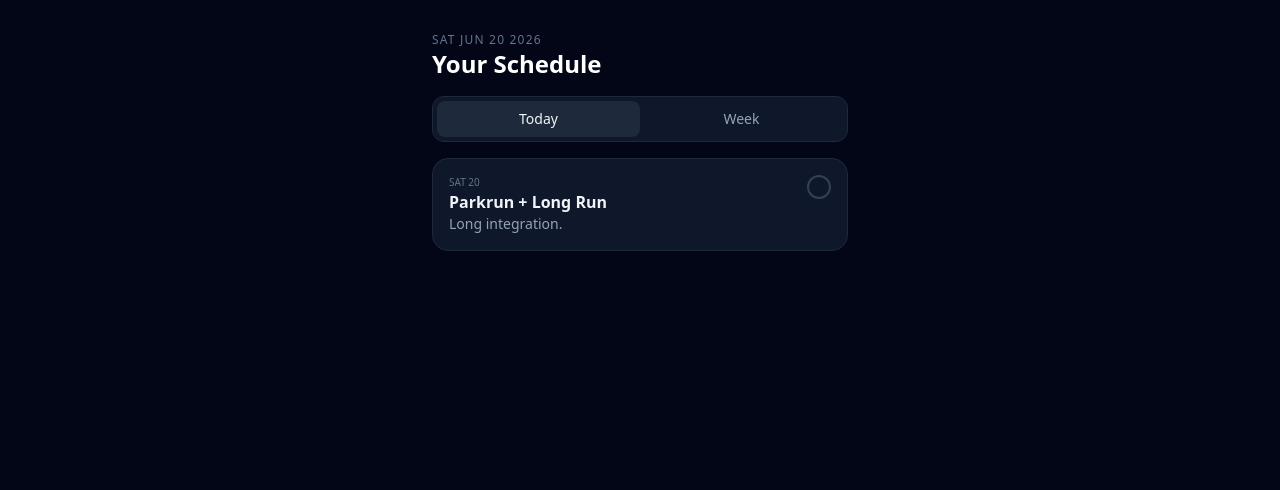
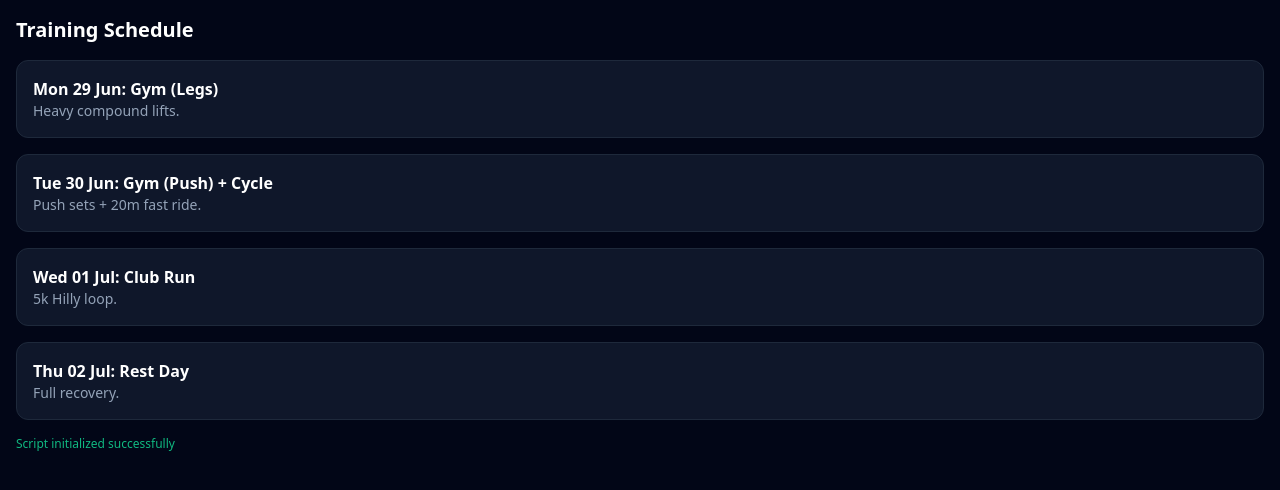
Before and after one commit to petejsoper/Training-Plan, a plain HTML site: page index.html in a window 1280 px wide. Drawn offline with nearby package versions, Linux system fonts and the light colour scheme.

Commit message:
Update index.html

```diff
--- a/index.html
+++ b/index.html
@@ -2,94 +2,36 @@
 <html lang="en">
 <head>
   <meta charset="UTF-8">
-  <meta name="viewport" content="width=device-width, initial-scale=1.0, maximum-scale=1.0, user-scalable=no">
-  <meta name="apple-mobile-web-app-capable" content="yes">
-  <title>Training App</title>
+  <meta name="viewport" content="width=device-width, initial-scale=1.0">
+  <title>Training</title>
   <script src="https://cdn.tailwindcss.com"></script>
 </head>
-<body class="bg-slate-950 text-slate-100 font-sans">
-  <div class="min-h-screen p-4 max-w-md mx-auto">
-    <header class="my-4">
-      <p id="date-display" class="text-xs text-slate-500 uppercase tracking-widest">Loading...</p>
-      <h1 class="text-2xl font-bold text-white">Your Schedule</h1>
-    </header>
+<body class="bg-slate-950 text-white p-4">
+  <h1 class="text-xl font-bold mb-4">Training Schedule</h1>
 
-    <div class="bg-slate-900 p-1 rounded-xl flex mb-4 border border-slate-800">
-      <button onclick="setView('today')" class="w-1/2 py-2 text-sm bg-slate-800 rounded-lg">Today</button>
-      <button onclick="setView('week')" class="w-1/2 py-2 text-sm text-slate-400">Week</button>
+  <div id="app" class="space-y-4">
+    <div class="bg-slate-900 p-4 rounded-xl border border-slate-800">
+      <h2 class="font-bold">Mon 29 Jun: Gym (Legs)</h2>
+      <p class="text-sm text-slate-400">Heavy compound lifts.</p>
     </div>
-
-    <main id="container" class="space-y-3"></main>
+    <div class="bg-slate-900 p-4 rounded-xl border border-slate-800">
+      <h2 class="font-bold">Tue 30 Jun: Gym (Push) + Cycle</h2>
+      <p class="text-sm text-slate-400">Push sets + 20m fast ride.</p>
+    </div>
+    <div class="bg-slate-900 p-4 rounded-xl border border-slate-800">
+      <h2 class="font-bold">Wed 01 Jul: Club Run</h2>
+      <p class="text-sm text-slate-400">5k Hilly loop.</p>
+    </div>
+    <div class="bg-slate-900 p-4 rounded-xl border border-slate-800">
+      <h2 class="font-bold">Thu 02 Jul: Rest Day</h2>
+      <p class="text-sm text-slate-400">Full recovery.</p>
+    </div>
   </div>
 
   <script>
-    const PLAN_START = new Date(2026, 5, 29);
-    let storage = JSON.parse(localStorage.getItem('tr_prog')) || {};
-    let view = 'today';
-    let anchor = new Date();
-
-    const plan = {
-      "Mon": { title: "Gym (Legs)", desc: "Heavy compound lifts." },
-      "Tue": { title: "Gym (Push) + Cycle", desc: "Push sets + 20m fast ride." },
-      "Wed": { title: "Club Run", desc: "5k Hilly loop." },
-      "Thu": { title: "Rest Day", desc: "Full recovery.", isRest: true },
-      "Fri": { title: "Gym (Pull) + Base Run", desc: "Pull sets + run." },
-      "Sat": { title: "Parkrun + Long Run", desc: "Long integration." },
-      "Sun": { title: "Long Cycle", desc: "Endurance focus." }
-    };
-
-    function render() {
-      const container = document.getElementById('container');
-      container.innerHTML = '';
-
-      let days = [];
-      if (view === 'today') {
-        days.push(new Date(anchor));
-      } else {
-        let monday = new Date(anchor);
-        monday.setDate(monday.getDate() - (monday.getDay() === 0 ? 6 : monday.getDay() - 1));
-        for (let i = 0; i < 7; i++) {
-          let d = new Date(monday);
-          d.setDate(monday.getDate() + i);
-          days.push(d);
-        }
-      }
-
-      days.forEach(d => {
-        const key = d.toISOString().split('T')[0];
-        const dayKey = d.toLocaleDateString('en-US', { weekday: 'short' });
-        const workout = plan[dayKey] || { title: "Training", desc: "Standard session" };
-        const isDone = storage[key];
-
-        const card = document.createElement('div');
-        card.className = `p-4 border rounded-2xl ${isDone ? 'opacity-40 border-slate-900' : 'bg-slate-900 border-slate-800'}`;
-        card.innerHTML = `
-          <div class="flex justify-between items-start">
-            <div>
-              <p class="text-[10px] text-slate-500 uppercase">${d.toLocaleDateString('en-GB', {weekday:'short', day:'numeric'})}</p>
-              <h3 class="font-bold">${workout.title}</h3>
-              <p class="text-sm text-slate-400">${workout.desc}</p>
-            </div>
-            ${workout.isRest ? '<span>🔒</span>' : `
-              <button onclick="toggle('${key}')" class="h-6 w-6 rounded-full border-2 ${isDone ? 'bg-emerald-500' : 'border-slate-700'}"></button>
-            `}
-          </div>
-        `;
-        container.appendChild(card);
-      });
-    }
-
-    function toggle(key) {
-      storage[key] = !storage[key];
-      localStorage.setItem('tr_prog', JSON.stringify(storage));
-      render();
-    }
-
-    function setView(v) { view = v; render(); }
-    function navigate(d) { anchor.setDate(anchor.getDate() + d); render(); }
-
-    document.getElementById('date-display').innerText = new Date().toDateString();
-    render();
+    // Simple debug test
+    console.log("Script loaded");
+    document.body.insertAdjacentHTML('beforeend', '<p class="text-emerald-500 text-xs mt-4">Script initialized successfully</p>');
   </script>
 </body>
 </html>
```
